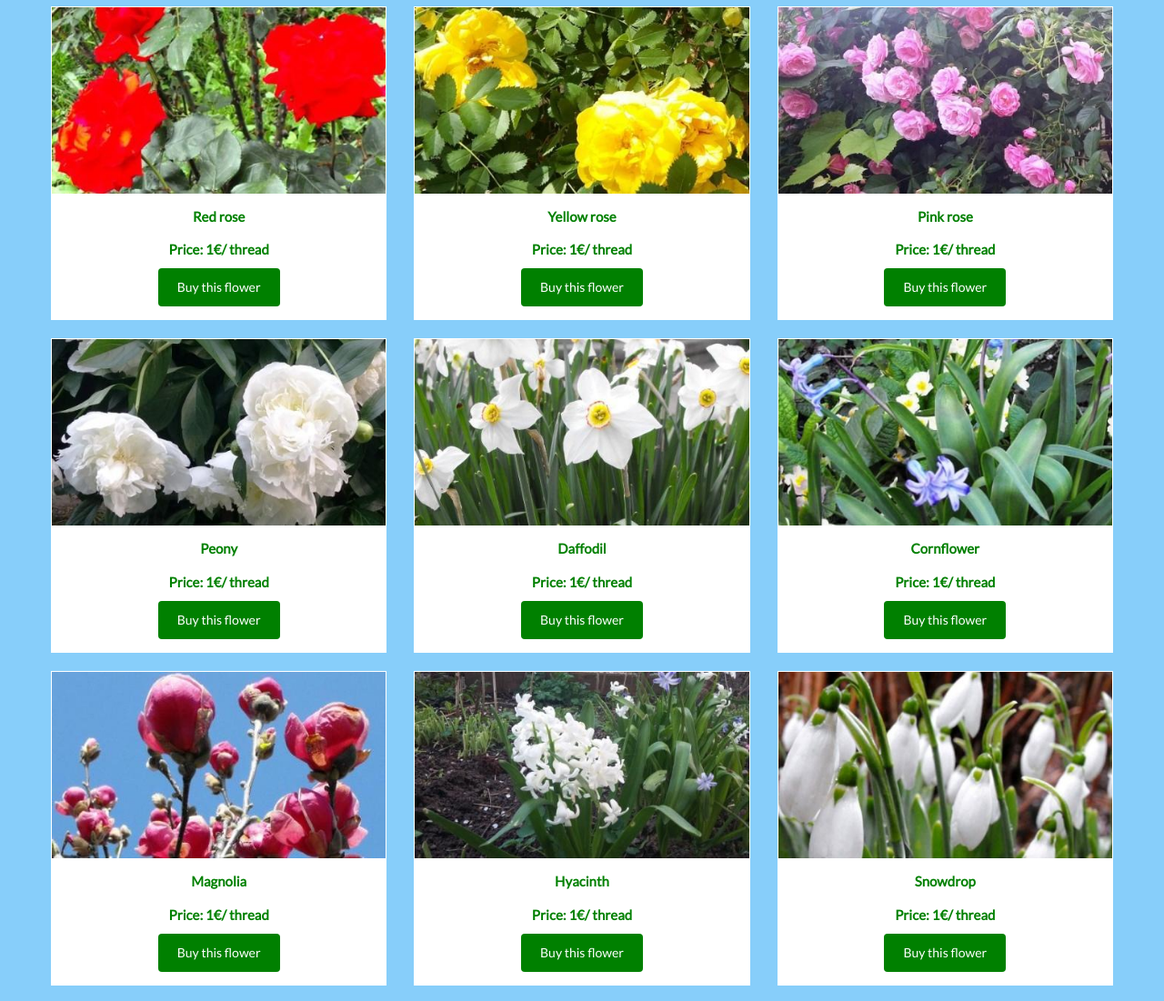
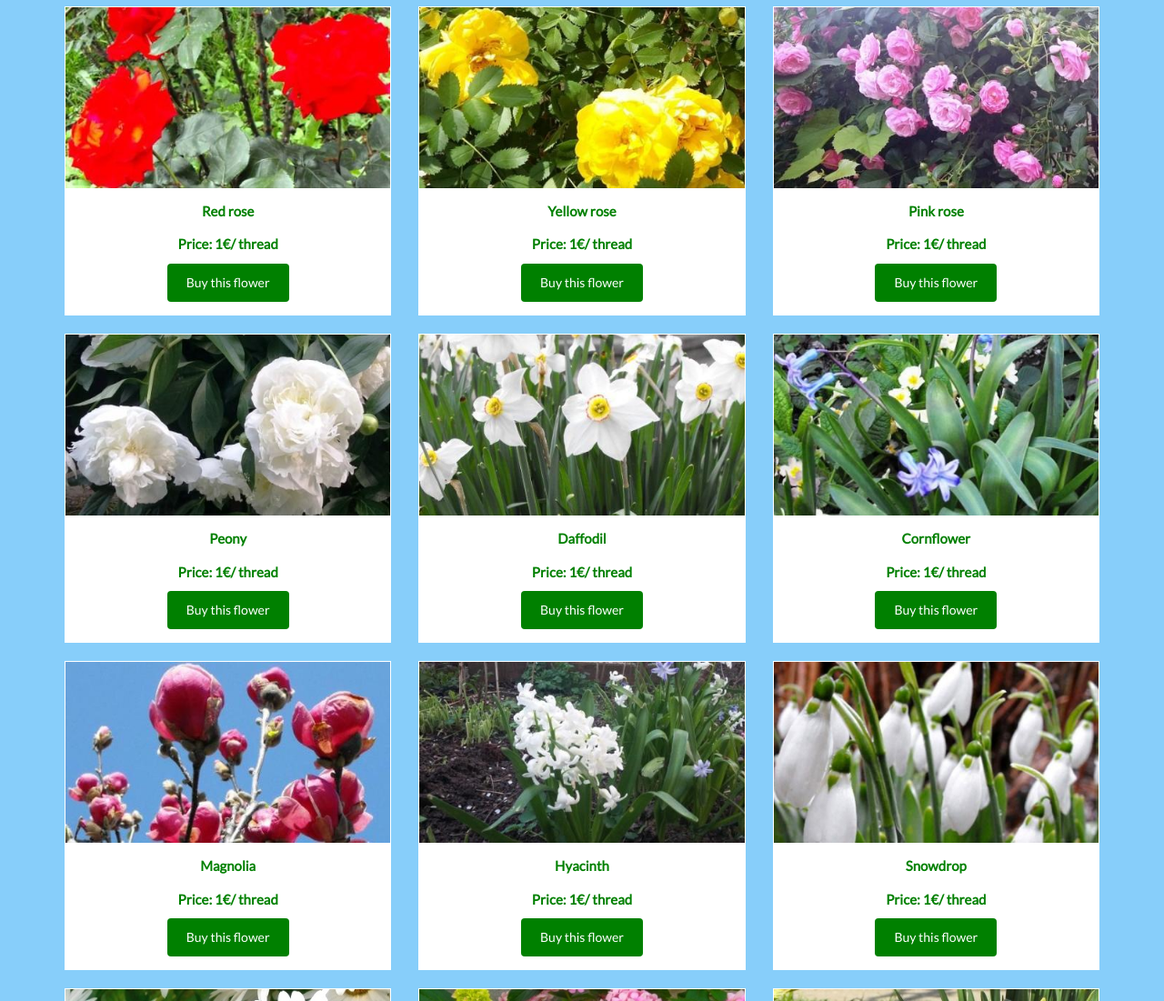
Before and after one commit to Cristiangorjeanul/Flower-Shop, a plain HTML site: page index.html in a window 1280 px wide. Shown: the part 626-1727 px from the top of the page at 91% size. Drawn offline with nearby package versions, Linux system fonts and the light colour scheme.

Commit message:
Small changes

```diff
--- a/css/style.css
+++ b/css/style.css
@@ -186,7 +186,6 @@ main {
   padding: 1px 1px 15px 1px;
   border: none;
   border-radius: 0;
-  width: 100%;
 }
 
 .thumbnail p {
--- a/index.html
+++ b/index.html
@@ -76,6 +76,7 @@
           </ul>
 
           <div class="row text-center">
+            <div class="col-sm-12">
               <div class="col-sm-4">
                 <div class="thumbnail">
                   <img src="assets/redroses.jpg" alt="Paris">
@@ -101,7 +102,9 @@
                 </div>
               </div>
             </div>
+          </div>
           <div class="row text-center">
+            <div class="col-sm-12">
               <div class="col-sm-4">
                 <div class="thumbnail">
                   <img src="assets/peonies.jpg" alt="New York">
@@ -127,7 +130,9 @@
                 </div>
               </div>
             </div>
+          </div>
           <div class="row text-center">
+            <div class="col-sm-12">
               <div class="col-sm-4">
                 <div class="thumbnail">
                   <img src="assets/magnolias.jpg" alt="New York">
@@ -153,7 +158,9 @@
                 </div>
               </div>
             </div>
+          </div>
           <div class="row text-center">
+            <div class="col-sm-12">
               <div class="col-sm-4">
                 <div class="thumbnail">
                   <img src="assets/chrysanthemums1.JPG" alt="New York">
@@ -176,6 +183,7 @@
                   <p><strong>Daffodil</strong></p>
                   <p>Price: 1&euro;/ thread</p>
                   <button class="btn" data-toggle="modal" data-target="#myModal">Buy this flower</button>
+                </div>
               </div>
             </div>
           </div>
```
Lines whose indentation alone changed are shown as unchanged.
